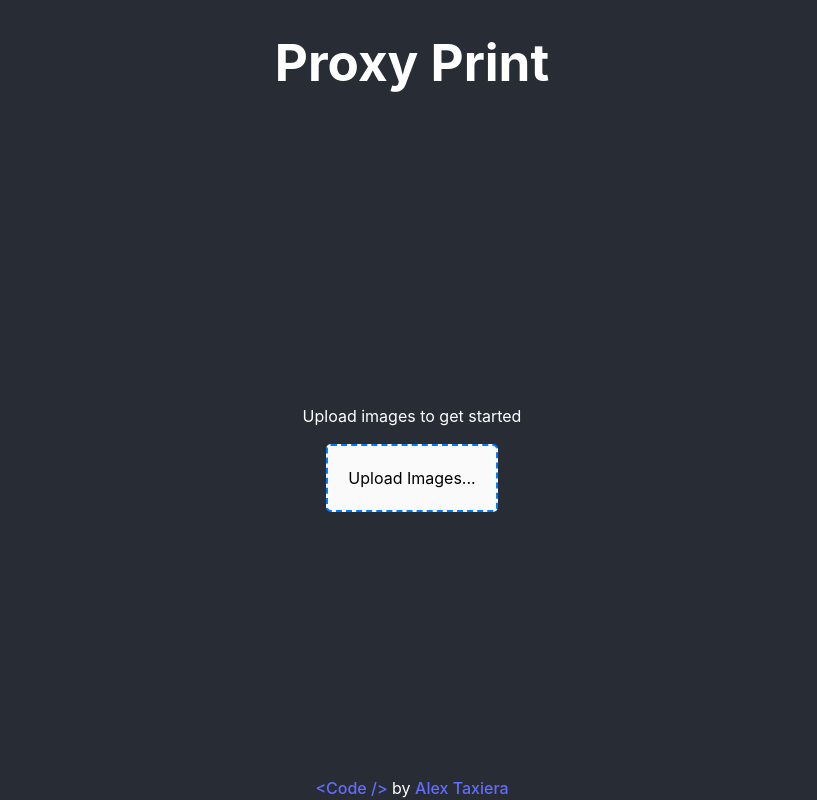
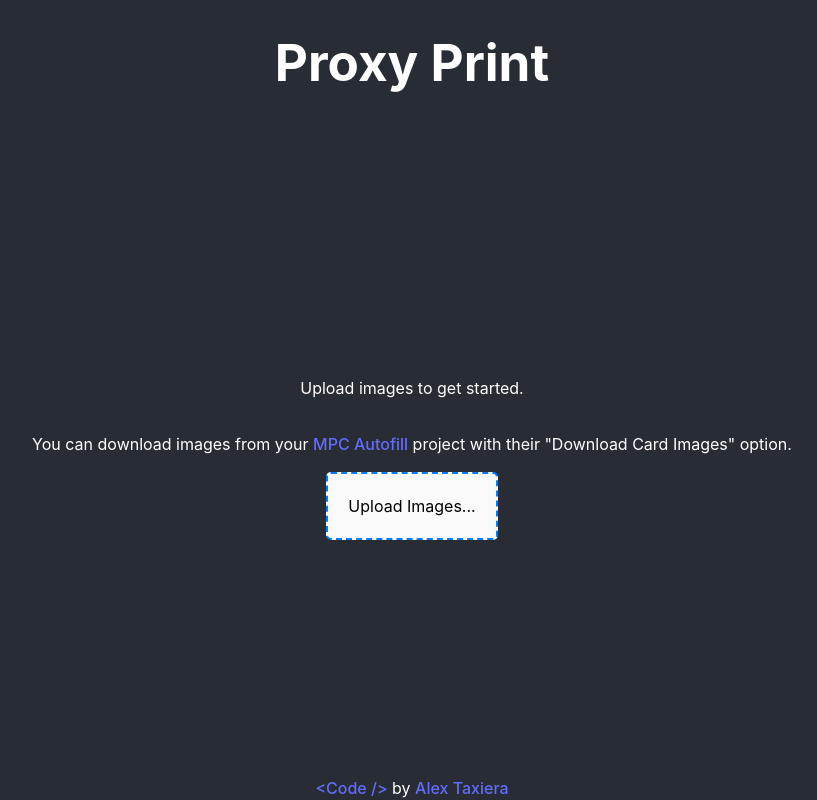
Before and after one commit to alex-taxiera/proxy-print, a React (Vite) app: page / in a window 1280 px wide. Shown: the whole page, without its empty margins (228-1045 px from the left). Built offline with nearby package versions, Linux system fonts and the light colour scheme.

Commit message:
add more instructions

```diff
--- a/src/App.tsx
+++ b/src/App.tsx
@@ -20,7 +20,16 @@ function App() {
       <main id="app-main">
         {images.length === 0 ? (
           <>
-            <p>Upload images to get started</p>
+            <p>
+              Upload images to get started.
+            </p>
+            <p>
+            You can download images from your{" "}
+              <a href="https://mpcfill.com/" target="_blank" rel="noreferrer">
+                MPC Autofill
+              </a>{" "}
+              project with their &quot;Download Card Images&quot; option.
+            </p>
             <ImageUploader onChange={onFilesChange} />
           </>
         ) : (
```
